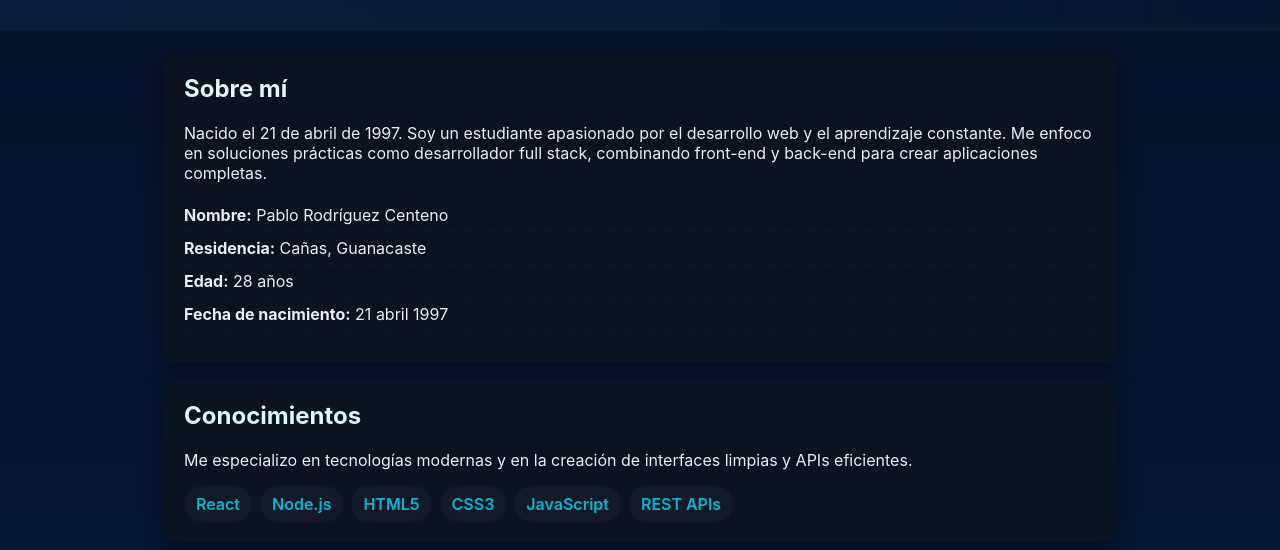
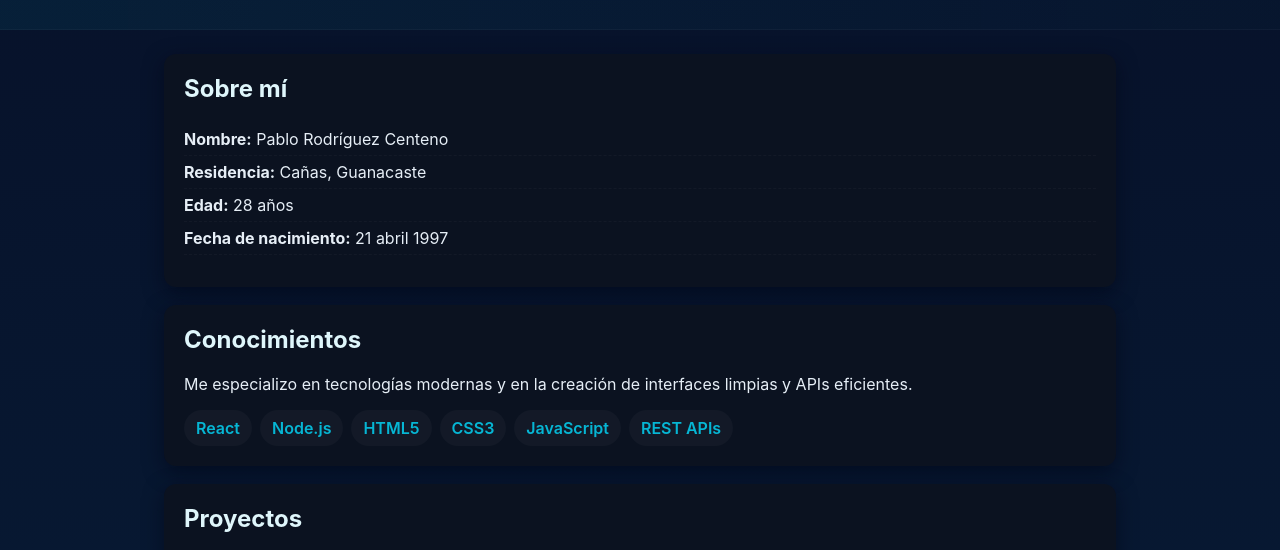
Before and after one commit to PabloRodCe/lab10nube, a plain HTML site: page index.html in a window 1280 px wide. Shown: the part 223-773 px from the top of the page. Drawn offline with Linux system fonts and the light colour scheme.

Commit message:
se hacen cambios

```diff
--- a/index.html
+++ b/index.html
@@ -21,7 +21,6 @@
   <main class="container">
     <section id="about">
       <h2>Sobre mí</h2>
-      <p>Nacido el 21 de abril de 1997. Soy un estudiante apasionado por el desarrollo web y el aprendizaje constante. Me enfoco en soluciones prácticas como desarrollador full stack, combinando front-end y back-end para crear aplicaciones completas.</p>
       <ul class="personal-data">
         <li><strong>Nombre:</strong> Pablo Rodríguez Centeno</li>
         <li><strong>Residencia:</strong> Cañas, Guanacaste</li>
```
